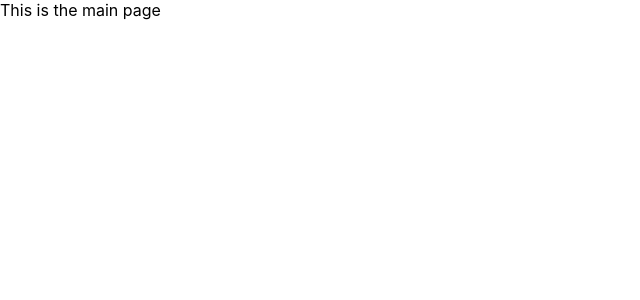
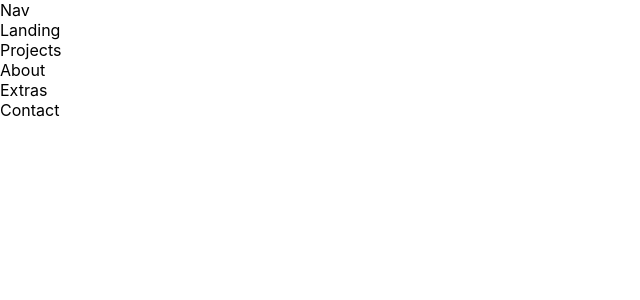
Before and after one commit to 312akim/react-portfolio-website, a React (Create React App) app: page / in a window 1280 px wide. Shown: the top 300 px of the page, without its empty margins (0-640 px from the left). Built offline with nearby package versions, Linux system fonts and the light colour scheme.

Commit message:
Main skeleteon setup

```diff
--- a/src/component/container/MainComponent.js
+++ b/src/component/container/MainComponent.js
@@ -3,7 +3,12 @@ import React, { useState } from 'react';
 const MainComponent = () => {
     return (
         <div>
-            This is the main page
+            <div>Nav</div>
+            <div>Landing</div>
+            <div>Projects</div>
+            <div>About</div>
+            <div>Extras</div>
+            <div>Contact</div>
         </div>
     )
 }
```
